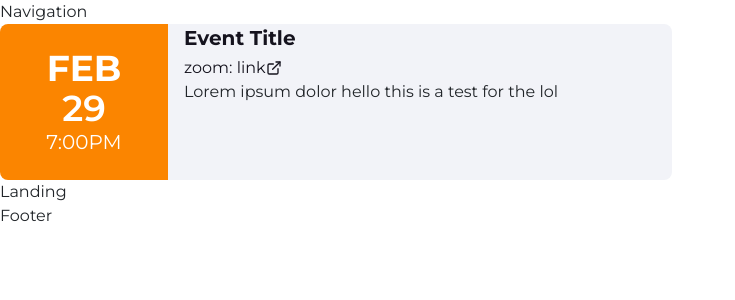
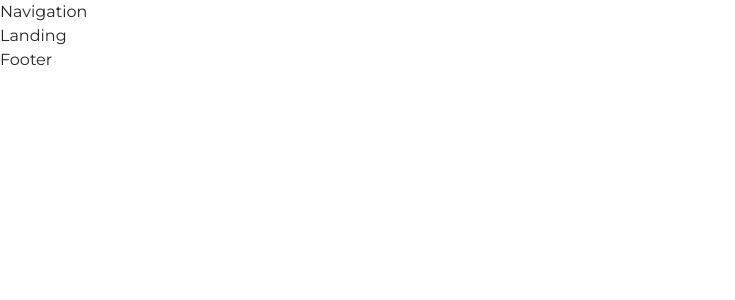
Before and after one commit to acm-ucr/hlg-website, a Next.js app: page / in a window 1280 px wide. Shown: the top 300 px of the page, without its empty margins (0-735 px from the left). Built offline with nearby package versions, Linux system fonts and the light colour scheme.

Commit message:
step: finished

```diff
--- a/src/app/page.js
+++ b/src/app/page.js
@@ -1,9 +1,7 @@
 import Landing from "@/components/home/Landing";
-import Event from "@/components/events/Event";
 const home = () => {
   return (
     <div>
-      <Event />
       <Landing />
     </div>
   );
```
